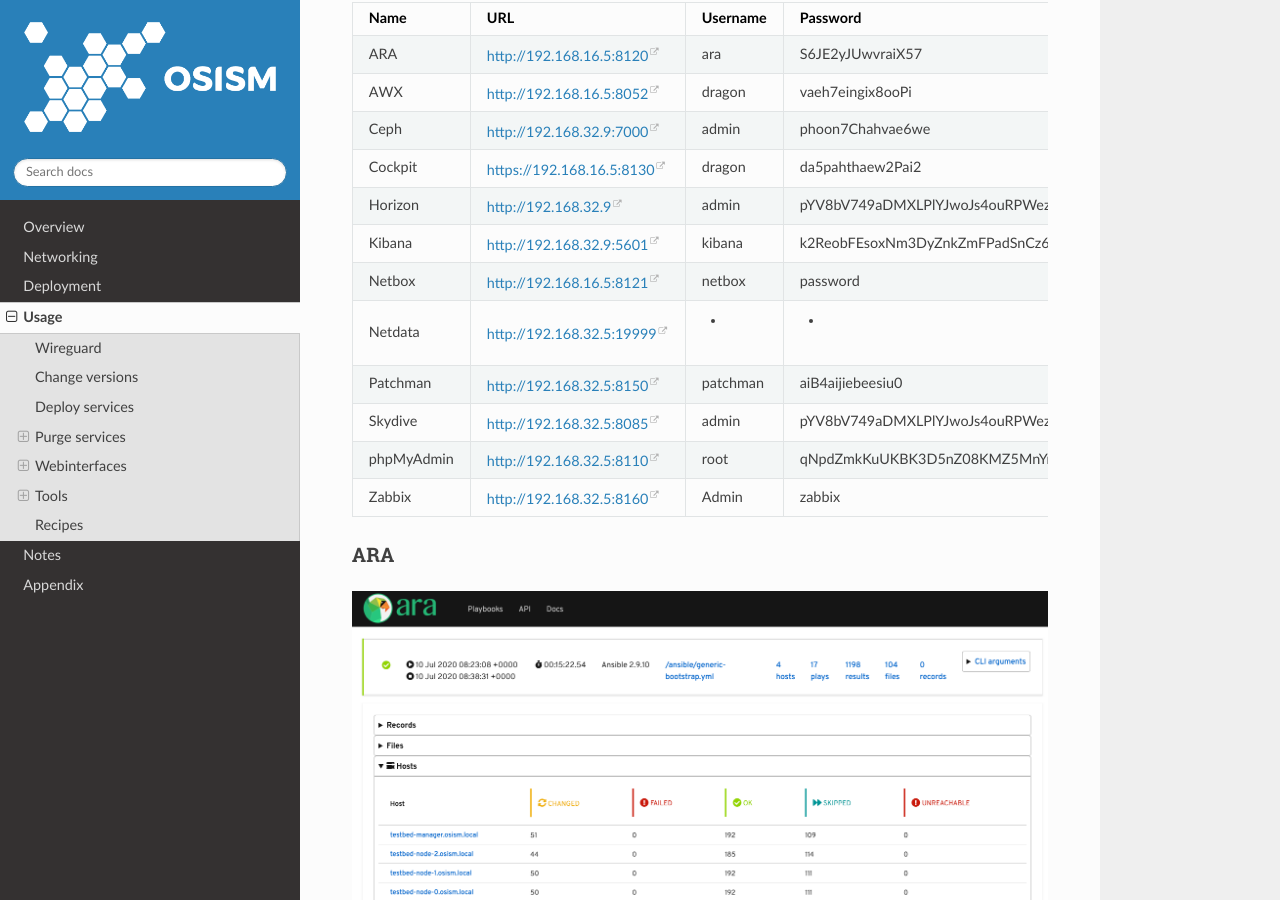
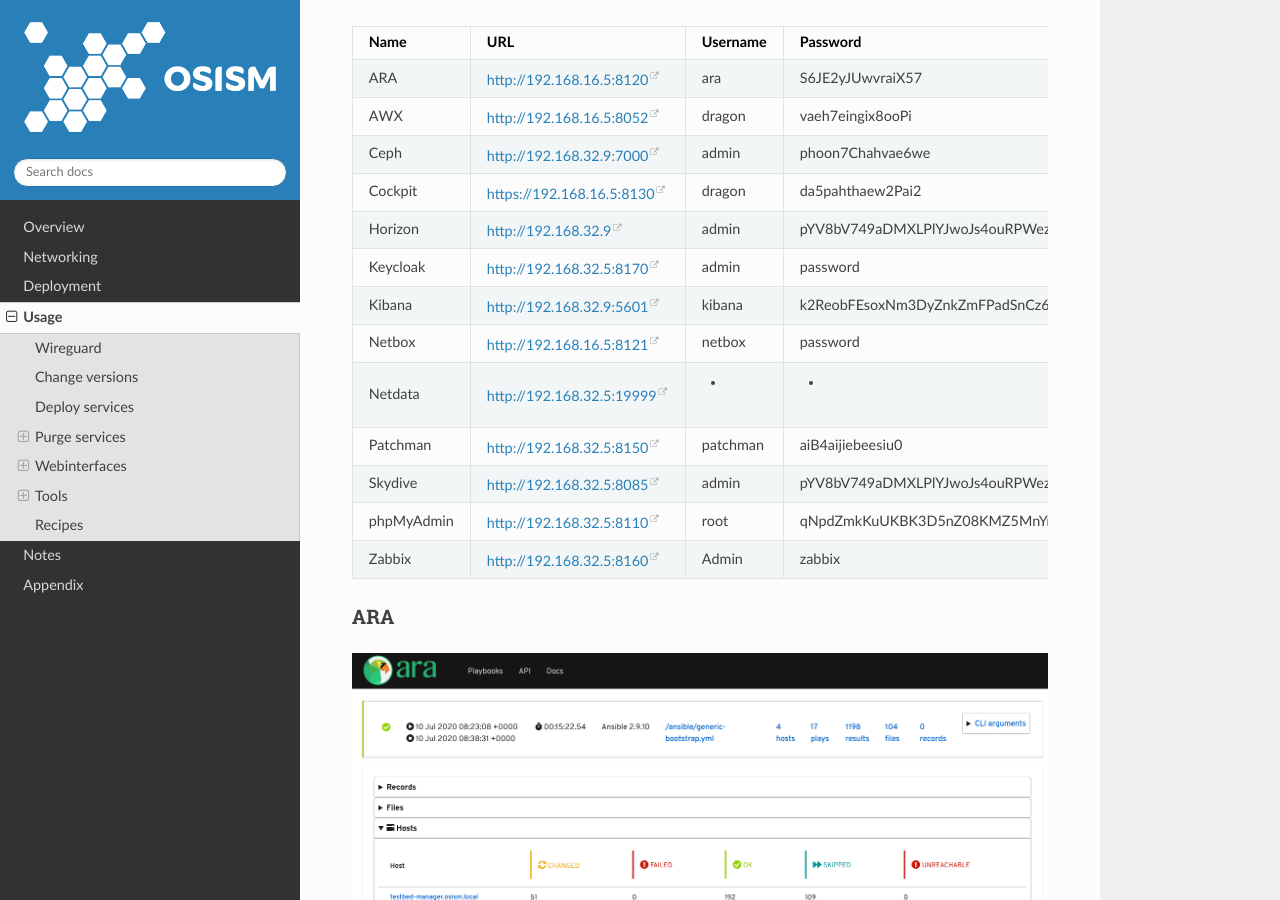
Before and after one commit to osism/testbed, a Sphinx documentation site: the page built from docs/source/usage.rst, in a window 1280 px wide and 900 px high, scrolled down 2931 px. Built offline with Sphinx 7.4.7 and the Read the Docs theme 2.0.0, drawn with Linux system fonts in a browser that asks for light colours; some of the changed text lies outside the part shown.

Commit message:
docs: add keycloak (#425)
Signed-off-by: Christian Berendt <berendt@betacloud-solutions.de>

```diff
--- a/docs/source/overview.rst
+++ b/docs/source/overview.rst
@@ -57,6 +57,7 @@
 * Haproxy
 * Influxdb
 * Keepalived
+* Keycloak
 * Kibana
 * Mariadb
 * Memcached
--- a/docs/source/usage.rst
+++ b/docs/source/usage.rst
@@ -132,6 +132,7 @@
 Ceph             http://192.168.32.9:7000   admin    phoon7Chahvae6we
 Cockpit          https://192.168.16.5:8130  dragon   da5pahthaew2Pai2
 Horizon          http://192.168.32.9        admin    pYV8bV749aDMXLPlYJwoJs4ouRPWezCIOXYAQP6v
+Keycloak         http://192.168.32.5:8170   admin    password
 Kibana           http://192.168.32.9:5601   kibana   k2ReobFEsoxNm3DyZnkZmFPadSnCz6BjQhaLFoyB
 Netbox           http://192.168.16.5:8121   netbox   password
 Netdata          http://192.168.32.5:19999  -        -
@@ -171,6 +172,15 @@
    osism-run custom generate-ssh-known-hosts
 
 .. figure:: /images/cockpit.png
+
+Keycloak
+--------
+
+.. code-block:: console
+
+   osism-infrastructure keycloak
+
+.. figure:: /images/keycloak.png
 
 Netbox
 ------
```
Also changed, not shown: docs/source/images/keycloak.png (added).
